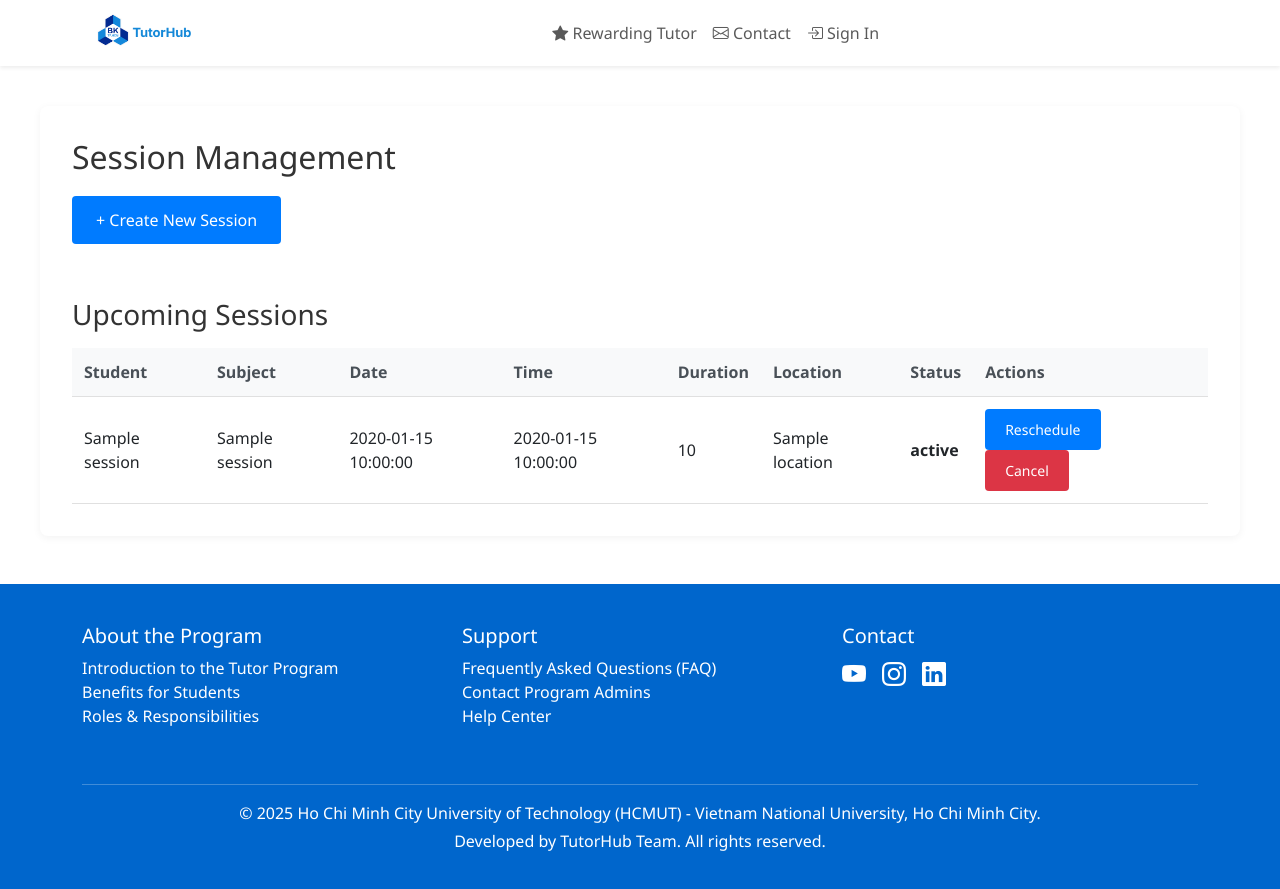
After one commit to R1kk4-213/Assignment, a Flask app: template templates/edit_session.html in a window 1280 px wide. The commit adds this page. Run offline with Flask 3, Linux system fonts and the light colour scheme; the template is opened without the code that fills it: most values are stand-ins (such as "Sample title", 1, 10 or a date in 2020).

Commit message:
Create session for tutor

```diff
--- a/app.py
+++ b/app.py
@@ -1,3 +1,5 @@
+
+
 """
 TutorHub Application - Flask Backend
 Layer Architecture:
@@ -6,11 +8,14 @@ Layer Architecture:
 - Data Layer: Hardcoded data
 """
 
-from flask import Flask, render_template, request, redirect, url_for, session, flash
-
+import os
+import threading
+from flask import Flask, render_template, request, redirect, url_for, session, flash, jsonify
 from data import (
     TUTORS,
     USERS,
+    STUDENTS,
+    SESSIONS,
     PROGRAM_FEATURES,
     PROGRAM_BENEFITS,
     PROGRAM_GALLERY,
@@ -19,9 +24,7 @@ from data import (
 app = Flask(__name__)
 app.secret_key = 'tutorhub_secret_key_2025'  # For session management
 
-
 # ==================== BUSINESS LOGIC LAYER ====================
-
 def get_all_tutors():
     """Get all tutors"""
     return TUTORS
@@ -31,7 +34,6 @@ def authenticate_user(username, password):
     if username in USERS and USERS[username]['password'] == password:
         return USERS[username]
     return None
-
 
 # ==================== PRESENTATION LAYER ====================
 # Routes - Handle HTTP requests and responses
@@ -53,7 +55,6 @@ def login_hcmut():
     if request.method == 'POST':
         username = request.form.get('username')
         password = request.form.get('password')
-
         user = authenticate_user(username, password)
         if user:
             session['user'] = user
@@ -61,7 +62,6 @@ def login_hcmut():
             return redirect(url_for('home'))
         else:
             flash('Tên đăng nhập hoặc mật khẩu không đúng!', 'error')
-
     return render_template('login_form.html', login_type='HCMUT Login')
 
 @app.route('/login/admin', methods=['GET', 'POST'])
@@ -70,7 +70,6 @@ def login_admin():
     if request.method == 'POST':
         username = request.form.get('username')
         password = request.form.get('password')
-
         user = authenticate_user(username, password)
         if user and user['role'] == 'admin':
             session['user'] = user
@@ -78,7 +77,6 @@ def login_admin():
             return redirect(url_for('home'))
         else:
             flash('Tên đăng nhập hoặc mật khẩu không đúng!', 'error')
-
     return render_template('login_form.html', login_type='Administrator Login')
 
 @app.route('/home')
@@ -88,7 +86,6 @@ def home():
     if not user:
         flash('Vui lòng đăng nhập để tiếp tục.', 'error')
         return redirect(url_for('login'))
-
     return render_template(
         'home.html',
         user=user,
@@ -97,5 +94,99 @@ def home():
         gallery=PROGRAM_GALLERY
     )
 
+@app.route('/edit_session')
+def edit_session():
+    """Edit session page - Only for tutors"""
+    user = session.get('user')
+    if not user:
+        flash('Vui lòng đăng nhập để tiếp tục.', 'error')
+        return redirect(url_for('login'))
+    if user.get('role') != 'tutor':
+        flash('Chỉ giáo viên mới có thể truy cập trang này.', 'error')
+        return redirect(url_for('home'))
+    return render_template('edit_session.html', user=user, students=STUDENTS, sessions=SESSIONS)
+
+# API Routes for Session Management
+@app.route('/api/sessions', methods=['GET'])
+def get_sessions():
+    """Get all sessions"""
+    user = session.get('user')
+    if not user or user.get('role') != 'tutor':
+        return jsonify({'error': 'Unauthorized'}), 403
+    return jsonify(SESSIONS)
+
+@app.route('/api/sessions/create', methods=['POST'])
+def create_session():
+    """Create a new session"""
+    user = session.get('user')
+    if not user or user.get('role') != 'tutor':
+        return jsonify({'error': 'Unauthorized'}), 403
+
+    data = request.get_json()
+    new_session = {
+        'id': max([s['id'] for s in SESSIONS]) + 1 if SESSIONS else 1,
+        'student_id': int(data['student_id']),
+        'student_name': data['student_name'],
+        'subject': data['subject'],
+        'date': data['date'],
+        'time': data['time'],
+        'duration': data['duration'],
+        'status': 'Scheduled',
+        'tutor_name': user['name'],
+        'location': data['location']
+    }
+    SESSIONS.append(new_session)
+    return jsonify({'success': True, 'session': new_session})
+
+@app.route('/api/sessions/<int:session_id>/reschedule', methods=['PUT'])
+def reschedule_session(session_id):
+    """Reschedule an existing session"""
+    user = session.get('user')
+    if not user or user.get('role') != 'tutor':
+        return jsonify({'error': 'Unauthorized'}), 403
+
+    data = request.get_json()
+    for s in SESSIONS:
+        if s['id'] == session_id:
+            s['date'] = data['date']
+            s['time'] = data['time']
+            s['location'] = data.get('location', s['location'])
+            return jsonify({'success': True, 'session': s})
+    return jsonify({'error': 'Session not found'}), 404
+
+@app.route('/api/sessions/<int:session_id>/cancel', methods=['DELETE'])
+def cancel_session(session_id):
+    """Cancel a session"""
+    user = session.get('user')
+    if not user or user.get('role') != 'tutor':
+        return jsonify({'error': 'Unauthorized'}), 403
+
+    for i, s in enumerate(SESSIONS):
+        if s['id'] == session_id:
+            s['status'] = 'Cancelled'
+            return jsonify({'success': True, 'session': s})
+    return jsonify({'error': 'Session not found'}), 404
+
+@app.route('/logout')
+def logout():
+    """Logout user"""
+    session.pop('user', None)
+    flash('Đăng xuất thành công!', 'success')
+    return redirect(url_for('login'))
+
+# ========== Chrome Incognito Launch Logic ========== #
+def open_chrome_incognito(url):
+    chrome_path = r"C:\Program Files\Google\Chrome\Application\chrome.exe"
+    if not os.path.exists(chrome_path):
+        chrome_path = r"C:\Program Files (x86)\Google\Chrome\Application\chrome.exe"
+    if os.path.exists(chrome_path):
+        os.system(f'"{chrome_path}" --incognito {url}')
+    else:
+        print("Google Chrome not found. Please install Chrome or open the app manually in incognito mode.")
+
+def run_app():
+    app.run(debug=True, port=5000)
+
 if __name__ == '__main__':
-    app.run(debug=True, port=5000)
+    threading.Timer(1.5, lambda: open_chrome_incognito("http://127.0.0.1:5000")).start()
+    run_app()
--- a/data/__init__.py
+++ b/data/__init__.py
@@ -3,6 +3,8 @@
 from .constants import (
     TUTORS,
     USERS,
+    STUDENTS,
+    SESSIONS,
     PROGRAM_FEATURES,
     PROGRAM_BENEFITS,
     PROGRAM_GALLERY,
@@ -11,6 +13,8 @@ from .constants import (
 __all__ = [
     'TUTORS',
     'USERS',
+    'STUDENTS',
+    'SESSIONS',
     'PROGRAM_FEATURES',
     'PROGRAM_BENEFITS',
     'PROGRAM_GALLERY',
--- /dev/null
+++ b/static/css/edit_session.css
@@ -0,0 +1,149 @@
+/* Edit Session UI Styles */
+.edit-session-container {
+    background: #fff;
+    border-radius: 8px;
+    padding: 32px;
+    box-shadow: 0 2px 8px rgba(0,0,0,0.05);
+    max-width: 1200px;
+    margin: 40px auto;
+}
+
+.edit-session-container h2 {
+    margin-bottom: 20px;
+    color: #333;
+}
+
+.edit-session-btn {
+    background: #007bff;
+    color: #fff;
+    border: none;
+    border-radius: 4px;
+    padding: 10px 20px;
+    font-size: 14px;
+    cursor: pointer;
+    margin-right: 10px;
+    transition: background 0.3s;
+}
+
+.edit-session-btn:hover {
+    background: #0056b3;
+}
+
+.cancel-btn {
+    background: #dc3545;
+}
+
+.cancel-btn:hover {
+    background: #c82333;
+}
+
+#create-session-btn {
+    margin-bottom: 24px;
+    font-size: 16px;
+    padding: 12px 24px;
+}
+
+#upcoming-sessions {
+    margin-top: 30px;
+}
+
+#upcoming-sessions h3 {
+    margin-bottom: 15px;
+    color: #333;
+}
+
+#sessions-table {
+    width: 100%;
+    border-collapse: collapse;
+    margin-top: 16px;
+    background: #fff;
+}
+
+#sessions-table th,
+#sessions-table td {
+    padding: 12px;
+    border-bottom: 1px solid #e0e0e0;
+    text-align: left;
+}
+
+#sessions-table th {
+    background: #f8f9fa;
+    font-weight: 600;
+    color: #495057;
+}
+
+#sessions-table tr:hover {
+    background: #f8f9fa;
+}
+
+.session-status {
+    font-weight: 600;
+}
+
+/* Modal Styles */
+.modal {
+    display: none;
+    position: fixed;
+    z-index: 1000;
+    left: 0;
+    top: 0;
+    width: 100%;
+    height: 100%;
+    overflow: auto;
+    background-color: rgba(0, 0, 0, 0.5);
+}
+
+.modal-content {
+    background-color: #fff;
+    margin: 5% auto;
+    padding: 30px;
+    border-radius: 8px;
+    width: 90%;
+    max-width: 600px;
+    box-shadow: 0 4px 20px rgba(0, 0, 0, 0.2);
+}
+
+.modal-content h2 {
+    margin-top: 0;
+    margin-bottom: 20px;
+    color: #333;
+}
+
+.close {
+    color: #aaa;
+    float: right;
+    font-size: 28px;
+    font-weight: bold;
+    cursor: pointer;
+}
+
+.close:hover,
+.close:focus {
+    color: #000;
+}
+
+.form-group {
+    margin-bottom: 20px;
+}
+
+.form-group label {
+    display: block;
+    margin-bottom: 5px;
+    font-weight: 600;
+    color: #333;
+}
+
+.form-group input,
+.form-group select {
+    width: 100%;
+    padding: 10px;
+    border: 1px solid #ddd;
+    border-radius: 4px;
+    font-size: 14px;
+}
+
+.form-group input:focus,
+.form-group select:focus {
+    outline: none;
+    border-color: #007bff;
+}
--- /dev/null
+++ b/static/js/edit_session.js
@@ -0,0 +1,145 @@
+// Edit Session UI Logic
+
+document.addEventListener('DOMContentLoaded', function() {
+    // Modal elements
+    const createModal = document.getElementById('createSessionModal');
+    const rescheduleModal = document.getElementById('rescheduleSessionModal');
+    const createBtn = document.getElementById('create-session-btn');
+    const closeBtns = document.querySelectorAll('.close');
+
+    // Open create session modal
+    createBtn.addEventListener('click', function() {
+        createModal.style.display = 'block';
+    });
+
+    // Close modals
+    closeBtns.forEach(btn => {
+        btn.addEventListener('click', function() {
+            createModal.style.display = 'none';
+            rescheduleModal.style.display = 'none';
+        });
+    });
+
+    // Close modal when clicking outside
+    window.addEventListener('click', function(event) {
+        if (event.target === createModal) {
+            createModal.style.display = 'none';
+        }
+        if (event.target === rescheduleModal) {
+            rescheduleModal.style.display = 'none';
+        }
+    });
+
+    // Handle create session form submission
+    document.getElementById('createSessionForm').addEventListener('submit', function(e) {
+        e.preventDefault();
+
+        const studentSelect = document.getElementById('student_id');
+        const selectedOption = studentSelect.options[studentSelect.selectedIndex];
+
+        const sessionData = {
+            student_id: document.getElementById('student_id').value,
+            student_name: selectedOption.getAttribute('data-name'),
+            subject: document.getElementById('subject').value,
+            date: document.getElementById('date').value,
+            time: document.getElementById('time').value,
+            duration: document.getElementById('duration').value,
+            location: document.getElementById('location').value
+        };
+
+        fetch('/api/sessions/create', {
+            method: 'POST',
+            headers: {
+                'Content-Type': 'application/json',
+            },
+            body: JSON.stringify(sessionData)
+        })
+        .then(response => response.json())
+        .then(data => {
+            if (data.success) {
+                alert('Session created successfully!');
+                location.reload();
+            } else {
+                alert('Error creating session');
+            }
+        })
+        .catch(error => {
+            console.error('Error:', error);
+            alert('Error creating session');
+        });
+    });
+
+    // Handle reschedule button clicks
+    document.querySelectorAll('.reschedule-btn').forEach(btn => {
+        btn.addEventListener('click', function() {
+            const sessionId = this.getAttribute('data-session-id');
+            const row = this.closest('tr');
+
+            document.getElementById('reschedule_session_id').value = sessionId;
+            document.getElementById('reschedule_date').value = row.querySelector('.session-date').textContent;
+            document.getElementById('reschedule_time').value = row.querySelector('.session-time').textContent;
+            document.getElementById('reschedule_location').value = row.querySelector('.session-location').textContent;
+
+            rescheduleModal.style.display = 'block';
+        });
+    });
+
+    // Handle reschedule form submission
+    document.getElementById('rescheduleSessionForm').addEventListener('submit', function(e) {
+        e.preventDefault();
+
+        const sessionId = document.getElementById('reschedule_session_id').value;
+        const rescheduleData = {
+            date: document.getElementById('reschedule_date').value,
+            time: document.getElementById('reschedule_time').value,
+            location: document.getElementById('reschedule_location').value
+        };
+
+        fetch(`/api/sessions/${sessionId}/reschedule`, {
+            method: 'PUT',
+            headers: {
+                'Content-Type': 'application/json',
+            },
+            body: JSON.stringify(rescheduleData)
+        })
+        .then(response => response.json())
+        .then(data => {
+            if (data.success) {
+                alert('Session rescheduled successfully!');
+                location.reload();
+            } else {
+                alert('Error rescheduling session');
+            }
+        })
+        .catch(error => {
+            console.error('Error:', error);
+            alert('Error rescheduling session');
+        });
+    });
+
+    // Handle cancel button clicks
+    document.querySelectorAll('.cancel-btn').forEach(btn => {
+        btn.addEventListener('click', function() {
+            if (confirm('Are you sure you want to cancel this session?')) {
+                const sessionId = this.getAttribute('data-session-id');
+
+                fetch(`/api/sessions/${sessionId}/cancel`, {
+                    method: 'DELETE'
+                })
+                .then(response => response.json())
+                .then(data => {
+                    if (data.success) {
+                        alert('Session cancelled successfully!');
+                        location.reload();
+                    } else {
+                        alert('Error cancelling session');
+                    }
+                })
+                .catch(error => {
+                    console.error('Error:', error);
+                    alert('Error cancelling session');
+                });
+            }
+        });
+    });
+});
--- a/templates/base.html
+++ b/templates/base.html
@@ -32,10 +32,22 @@
                         </a>
                     </li>
                     {% if session.user %}
+                    {% if session.user.role == 'tutor' %}
+                    <li class="nav-item">
+                        <a class="nav-link" href="{{ url_for('edit_session') }}">
+                            <i class="bi bi-calendar-week"></i> Manage Session
+                        </a>
+                    </li>
+                    {% endif %}
                     <li class="nav-item">
                         <span class="nav-link text-muted">
                             <i class="bi bi-person-circle"></i> {{ session.user.name }}
                         </span>
+                    </li>
+                    <li class="nav-item">
+                        <a class="nav-link" href="{{ url_for('logout') }}">
+                            <i class="bi bi-box-arrow-right"></i> Logout
+                        </a>
                     </li>
                     {% else %}
                     <li class="nav-item">
--- /dev/null
+++ b/templates/edit_session.html
@@ -0,0 +1,111 @@
+{% extends 'base.html' %}
+{% block content %}
+<div class="edit-session-container">
+    <h2>Session Management</h2>
+    <button id="create-session-btn" class="edit-session-btn">+ Create New Session</button>
+
+    <div id="upcoming-sessions">
+        <h3>Upcoming Sessions</h3>
+        <table id="sessions-table">
+            <thead>
+                <tr>
+                    <th>Student</th>
+                    <th>Subject</th>
+                    <th>Date</th>
+                    <th>Time</th>
+                    <th>Duration</th>
+                    <th>Location</th>
+                    <th>Status</th>
+                    <th>Actions</th>
+                </tr>
+            </thead>
+            <tbody>
+                {% for session in sessions %}
+                <tr data-session-id="{{ session.id }}">
+                    <td>{{ session.student_name }}</td>
+                    <td>{{ session.subject }}</td>
+                    <td class="session-date">{{ session.date }}</td>
+                    <td class="session-time">{{ session.time }}</td>
+                    <td>{{ session.duration }}</td>
+                    <td class="session-location">{{ session.location }}</td>
+                    <td class="session-status">{{ session.status }}</td>
+                    <td>
+                        {% if session.status != 'Cancelled' %}
+                        <button class="edit-session-btn reschedule-btn" data-session-id="{{ session.id }}">Reschedule</button>
+                        <button class="edit-session-btn cancel-btn" data-session-id="{{ session.id }}">Cancel</button>
+                        {% endif %}
+                    </td>
+                </tr>
+                {% endfor %}
+            </tbody>
+        </table>
+    </div>
+</div>
+
+<!-- Create Session Modal -->
+<div id="createSessionModal" class="modal">
+    <div class="modal-content">
+        <span class="close">&times;</span>
+        <h2>Create New Session</h2>
+        <form id="createSessionForm">
+            <div class="form-group">
+                <label for="student_id">Student:</label>
+                <select id="student_id" name="student_id" required>
+                    <option value="">Select a student</option>
+                    {% for student in students %}
+                    <option value="{{ student.id }}" data-name="{{ student.name }}">{{ student.name }} ({{ student.student_id }})</option>
+                    {% endfor %}
+                </select>
+            </div>
+            <div class="form-group">
+                <label for="subject">Subject:</label>
+                <input type="text" id="subject" name="subject" required>
+            </div>
+            <div class="form-group">
+                <label for="date">Date:</label>
+                <input type="date" id="date" name="date" required>
+            </div>
+            <div class="form-group">
+                <label for="time">Time:</label>
+                <input type="time" id="time" name="time" required>
+            </div>
+            <div class="form-group">
+                <label for="duration">Duration:</label>
+                <input type="text" id="duration" name="duration" placeholder="e.g., 2 hours" required>
+            </div>
+            <div class="form-group">
+                <label for="location">Location:</label>
+                <input type="text" id="location" name="location" placeholder="e.g., Room B4-301" required>
+            </div>
+            <button type="submit" class="edit-session-btn">Create Session</button>
+        </form>
+    </div>
+</div>
+
+<!-- Reschedule Session Modal -->
+<div id="rescheduleSessionModal" class="modal">
+    <div class="modal-content">
+        <span class="close">&times;</span>
+        <h2>Reschedule Session</h2>
+        <form id="rescheduleSessionForm">
+            <input type="hidden" id="reschedule_session_id">
+            <div class="form-group">
+                <label for="reschedule_date">New Date:</label>
+                <input type="date" id="reschedule_date" name="date" required>
+            </div>
+            <div class="form-group">
+                <label for="reschedule_time">New Time:</label>
+                <input type="time" id="reschedule_time" name="time" required>
+            </div>
+            <div class="form-group">
+                <label for="reschedule_location">Location:</label>
+                <input type="text" id="reschedule_location" name="location" required>
+            </div>
+            <button type="submit" class="edit-session-btn">Save Changes</button>
+        </form>
+    </div>
+</div>
+
+<link rel="stylesheet" href="{{ url_for('static', filename='css/edit_session.css') }}">
+<script src="{{ url_for('static', filename='js/edit_session.js') }}"></script>
+{% endblock %}
--- a/templates/login.html
+++ b/templates/login.html
@@ -71,7 +71,6 @@
         <a href="{{ url_for('login_hcmut') }}" class="btn login-btn">
             HCMUT Login
         </a>
-
         <a href="{{ url_for('login_admin') }}" class="btn login-btn">
             Administrator Login
         </a>
```
Also changed, not shown: data/constants.py (+91 -0 lines), tutor_edit_session.png (added).
